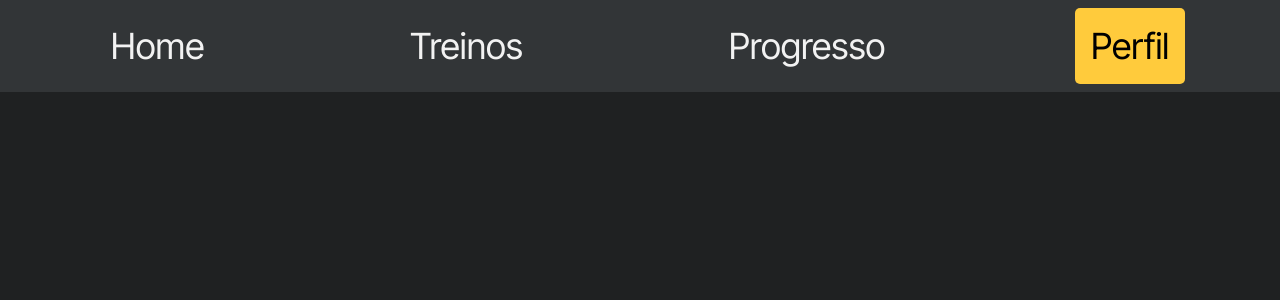
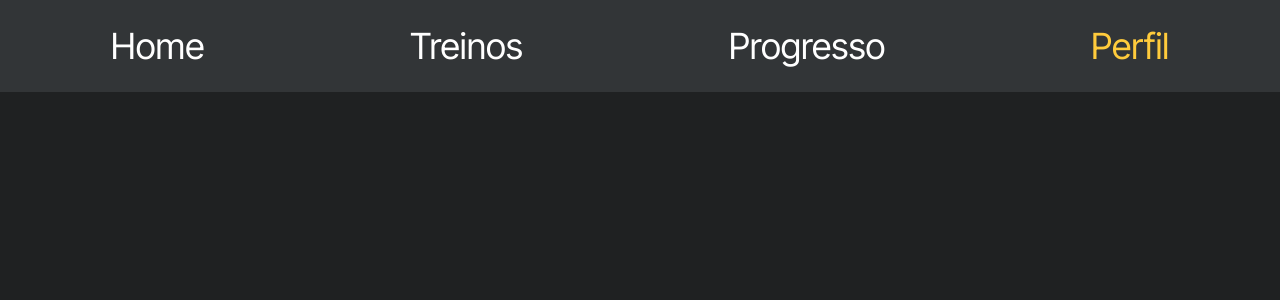
Before and after one commit to bernardocytryn/pb-frontend, a React (Vite) app in the folder ShapeCheck/: page /perfil in a window 1280 px wide. Shown: the top 300 px of the page. Built offline with nearby package versions, Linux system fonts and the light colour scheme.

Commit message:
update no css da navbar

```diff
--- a/ShapeCheck/src/components/layout/Navbar.jsx
+++ b/ShapeCheck/src/components/layout/Navbar.jsx
@@ -6,56 +6,33 @@ import { NavLink } from "react-router-dom";
 import styles from "./Navbar.module.css";
 
 const Navbar = () => {
+  const estiloLink = ({ isActive }) =>
+    isActive ? `${styles.item} ${styles.ativo}` : styles.item;
   return (
     <div className={styles.navbar}>
       <div className={styles.itens}>
-        <NavLink
-          className={styles.item}
-          to="/dashboard"
-          style={({ isActive }) => ({
-            color: isActive ? "#000000" : "#f2f2f2",
-            backgroundColor: isActive ? "#ffcb3c" : "transparent",
-          })}
-        >
+        <NavLink className={estiloLink} to="/dashboard">
           <span className={styles.icone}>
             <IoMdHome />
           </span>
           <span className={styles.texto}>Home</span>
         </NavLink>
-        <NavLink
-          className={styles.item}
-          to="/treinos"
-          style={({ isActive }) => ({
-            color: isActive ? "#000000" : "#f2f2f2",
-            backgroundColor: isActive ? "#ffcb3c" : "transparent",
-          })}
-        >
+
+        <NavLink className={estiloLink} to="/treinos">
           <span className={styles.icone}>
             <IoBarbell />
           </span>
           <span className={styles.texto}>Treinos</span>
         </NavLink>
-        <NavLink
-          className={styles.item}
-          to="/graficos"
-          style={({ isActive }) => ({
-            color: isActive ? "#000000" : "#f2f2f2",
-            backgroundColor: isActive ? "#ffcb3c" : "transparent",
-          })}
-        >
+
+        <NavLink className={estiloLink} to="/graficos">
           <span className={styles.icone}>
             <IoStatsChartSharp />
           </span>
           <span className={styles.texto}>Progresso</span>
         </NavLink>
-        <NavLink
-          className={styles.item}
-          to="/perfil"
-          style={({ isActive }) => ({
-            color: isActive ? "#000000" : "#f2f2f2",
-            backgroundColor: isActive ? "#ffcb3c" : "transparent",
-          })}
-        >
+
+        <NavLink className={estiloLink} to="/perfil">
           <span className={styles.icone}>
             <FaUserLarge />
           </span>
--- a/ShapeCheck/src/components/layout/Navbar.module.css
+++ b/ShapeCheck/src/components/layout/Navbar.module.css
@@ -7,7 +7,7 @@
   width: 100%;
   font-size: 2.25rem;
 }
-.icone{
+.icone {
   display: flex;
   justify-content: center;
 }
@@ -17,27 +17,36 @@
   padding: 1rem;
   border-radius: 5px;
   text-decoration: none;
+  color: white;
   transition:
     background-color 0.3s ease,
     color 0.3s ease;
+}
+.ativo {
+  background-color: #ffcb3c;
+  color: #000000;
 }
 .navbar div {
   list-style: none;
   display: flex;
   justify-content: space-around;
 }
-.texto{
+.texto {
   display: none;
 }
 
-@media (min-width: 768px){
-  .navbar{
+@media (min-width: 768px) {
+  .navbar {
     position: static;
   }
-  .texto{
+  .texto {
     display: block;
   }
-  .icone{
+  .icone {
     display: none;
   }
+  .ativo {
+    background-color: transparent;
+    color: #ffcb3c;
+  }
 }
```
